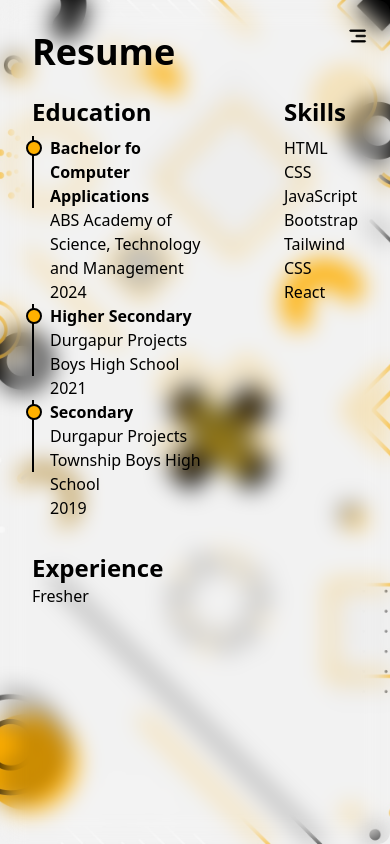
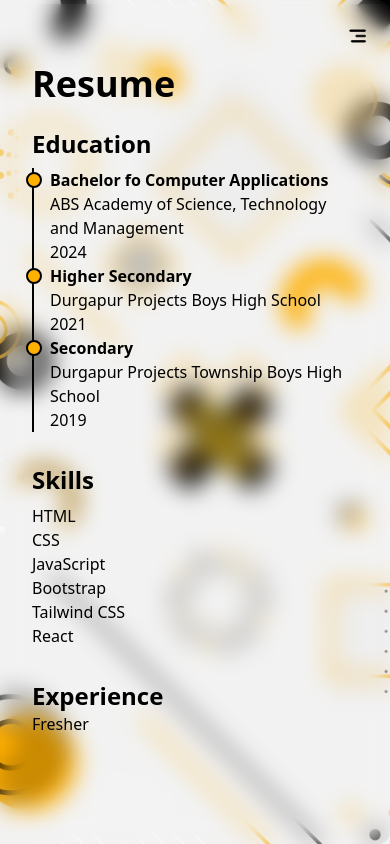
Before and after one commit to biswajitbesra/portfolio, a React (Vite) app: page /portfolio-website/resume in a window 390 px wide. Built offline with nearby package versions, Linux system fonts and the light colour scheme.

Commit message:
Making responsive

```diff
--- a/src/App.jsx
+++ b/src/App.jsx
@@ -1,11 +1,10 @@
 import MainContainer from "./components/MainContainer/MainContainer"
 import Navbar from "./components/Navbar/Navbar"
-import Navmenu from "./components/Navbar/Navmenu"
 
 function App() {
 
     return (
-        <div className="h-screen w-screen flex flex-col gap-4 items-center relative">
+        <div className="h-screen w-screen flex flex-col items-center relative">
             <Navbar/>
             <MainContainer/>
         </div>
--- a/src/components/AboutMe/AboutMe.jsx
+++ b/src/components/AboutMe/AboutMe.jsx
@@ -2,7 +2,7 @@ import React from 'react'
 
 function AboutMe() {
     return (
-        <div className='p-6'>
+        <div className='px-6 pb-6 pt-14'>
             <h1 className='text-4xl font-bold mb-6'>About <span className='text-cus-yellow'>Me</span></h1>
             <p className='text-md'>Hello! I'm Biswajit Besra, a dedicated Frontend Developer with a love for crafting clean, intuitive, and visually appealing web interfaces. I love turning creative ideas into functional and responsive websites. With a strong foundation in HTML, CSS, JavaScript, Bootstrap, Tailwind CSS and React, I have honed my skills through personal projects, including building dynamic and responsive web applications. As a fresher, I am excited to bring my creativity, problem-solving abilities, and dedication to a dynamic team where I can contribute to creating engaging and efficient user interfaces.</p>
         </div>
--- a/src/components/Contact/Contact.jsx
+++ b/src/components/Contact/Contact.jsx
@@ -6,8 +6,8 @@ import { Link } from 'react-router-dom'
 
 function Contact() {
     return (
-        <div className='p-6'>
-            <h1 className='text-4xl font-bold mb-6'>About <span className='text-cus-yellow'>Me</span></h1>
+        <div className='px-6 pb-6 pt-14'>
+            <h1 className='text-4xl font-bold mb-6'>Contact</h1>
             <div className='flex justify-center items-center'>
                 <div className="flex justify-center items-center gap-6 flex-wrap">
                     <div className='h-36 w-64 border border-slate-500 rounded-lg flex flex-col justify-center items-center gap-2 p-3'>
--- a/src/components/MainContainer/MainContainer.jsx
+++ b/src/components/MainContainer/MainContainer.jsx
@@ -4,7 +4,7 @@ import ProfileSide from '../ProfileSide/ProfileSide'
 
 function MainContainer() {
     return (
-        <div className='h-cus-35 w-3/4 backdrop-blur-md rounded-xl absolute top-24 max-[996px]:top-0 max-[996px]:h-full max-[996px]:w-full flex items-center max-[1200px]:w-11/12 max-[667px]:w-full'> {/* backdrop-brightness-110 */}
+        <div className='h-cus-35 w-3/4 backdrop-blur-md rounded-xl absolute top-24 max-[996px]:top-0 max-[996px]:h-full max-[996px]:w-full flex items-center max-[1200px]:w-11/12 max-[667px]:w-full'>
             <div id='profile' className='h-full w-1/3 flex flex-col justify-center items-center max-[996px]:hidden'>
                 <ProfileSide />
             </div>
--- a/src/components/Navbar/Navbar.jsx
+++ b/src/components/Navbar/Navbar.jsx
@@ -12,7 +12,7 @@ function Navbar() {
         setHidden("hidden");
     };
     return (
-        <nav className='flex flex-col items-end mt-10 rounded-full absolute top-0 z-10 max-[996px]:w-11/12 max-[667px]:w-full max-[996px]:mt-1'>
+        <nav className='flex flex-col items-end mt-10 rounded-full backdrop-blur-sm absolute top-0 max-[996px]:right-4 max-[425px]:right-0 z-10 max-[996px]:w-full max-[996px]:rounded-none max-[996px]:mt-1'>
             <button onClick={menuToggle}>
                 <img src={menu} alt="" className='hidden max-[996px]:block' />
             </button>
--- a/src/components/Navbar/Navmenu.jsx
+++ b/src/components/Navbar/Navmenu.jsx
@@ -4,7 +4,7 @@ import Navlist from './Navlist'
 
 function Navmenu(props) {
     return (
-        <div className={`${props.hidden} bg-white p-8 min-[996px]:hidden max-[996px]:rounded-xl`}>
+        <div className={`${props.hidden} bg-white p-8 min-[996px]:hidden max-[996px]:rounded-xl max-[425px]:w-full`}>
             <ProfileSide/>
             <Navlist flexCol = "flex-col" hidden={props.hidden} onLinkClick={props.onLinkClick} /> {/* show the nav options */}
         </div>
--- a/src/components/Projects/Projects.jsx
+++ b/src/components/Projects/Projects.jsx
@@ -8,7 +8,7 @@ import { Link } from 'react-router-dom'
 
 function Projects() {
     return (
-        <div className='h-full w-full overflow-y-scroll p-6'>
+        <div className='h-full w-full overflow-y-scroll px-6 pb-6 pt-14'>
             <h1 className='text-4xl font-bold mb-6'>Projects</h1>
             <div id='project' className='flex flex-wrap justify-center gap-4'>
                 <div className='relative my-css overflow-hidden w-project-img-20.25 max-[1473px]:w-project-img-18.25 max-[1345px]:w-project-img-16.25 max-[1217px]:w-project-img-15.25 max-[1200px]:w-project-img-18.25 max-[1101px]:w-project-img-16.25 max-[996px]:w-project-img-20.25 max-[803px]:w-project-img-18.25 max-[733px]:w-project-img-16.25 max-[608px]:w-project-img-14.25 max-[544px]:w-full'>
--- a/src/components/Resume/Resume.jsx
+++ b/src/components/Resume/Resume.jsx
@@ -2,15 +2,15 @@ import React from 'react'
 
 function Resume() {
     return (
-        <div className='p-6'>
+        <div className='h-full w-full px-6 pb-6 pt-14 overflow-y-scroll'>
             <h1 className='text-4xl font-bold mb-6'>Resume</h1>
-            <div className='flex gap-16'>
+            <div className='flex gap-16 max-[667px]:flex-col max-[667px]:gap-8'>
                 <div>
                     <h3 className='text-2xl font-bold mb-2'>Education</h3>
                     <div className='flex gap-4'>
                         <div className='relative'>
                             <div
-                                className='bg-black h-cus-4.5 before:absolute before:content-[""] before:bg-cus-yellow before:border-2 before:border-black before:h-4 before:w-4 before:rounded-full before:top-1 before:-start-1.5'
+                                className='bg-black h-full max-[473px]:h-cus-6 max-[346px]:h-cus-7.5 before:absolute before:content-[""] before:bg-cus-yellow before:border-2 before:border-black before:h-4 before:w-4 before:rounded-full before:top-1 before:-start-1.5'
                                 style={{ width: "2px" }}>
                             </div>
                         </div>
@@ -23,7 +23,7 @@ function Resume() {
                     <div className="flex gap-4">
                         <div className='relative'>
                             <div
-                                className='bg-black h-cus-4.5 before:absolute before:content-[""] before:bg-cus-yellow before:border-2 before:border-black before:h-4 before:w-4 before:rounded-full before:top-1 before:-start-1.5'
+                                className='bg-black h-cus-4.5 max-[337px]:h-cus-6 before:absolute before:content-[""] before:bg-cus-yellow before:border-2 before:border-black before:h-4 before:w-4 before:rounded-full before:top-1 before:-start-1.5'
                                 style={{ width: "2px" }}>
                             </div>
                         </div>
@@ -36,7 +36,7 @@ function Resume() {
                     <div className="flex gap-4">
                         <div className='relative'>
                             <div
-                                className='bg-black h-cus-4.5 before:absolute before:content-[""] before:bg-cus-yellow before:border-2 before:border-black before:h-4 before:w-4 before:rounded-full before:top-1 before:-start-1.5'
+                                className='bg-black h-cus-4.5 max-[408px]:h-cus-6 before:absolute before:content-[""] before:bg-cus-yellow before:border-2 before:border-black before:h-4 before:w-4 before:rounded-full before:top-1 before:-start-1.5'
                                 style={{ width: "2px" }}>
                             </div>
                         </div>
--- a/tailwind.config.js
+++ b/tailwind.config.js
@@ -11,6 +11,8 @@ export default {
         },
         height:{
             "cus-4.5": "4.5rem",
+            "cus-6": "6rem",
+            "cus-7.5": "7.5rem",
             "cus-35": "35rem",
         },
         textColor:{
```
